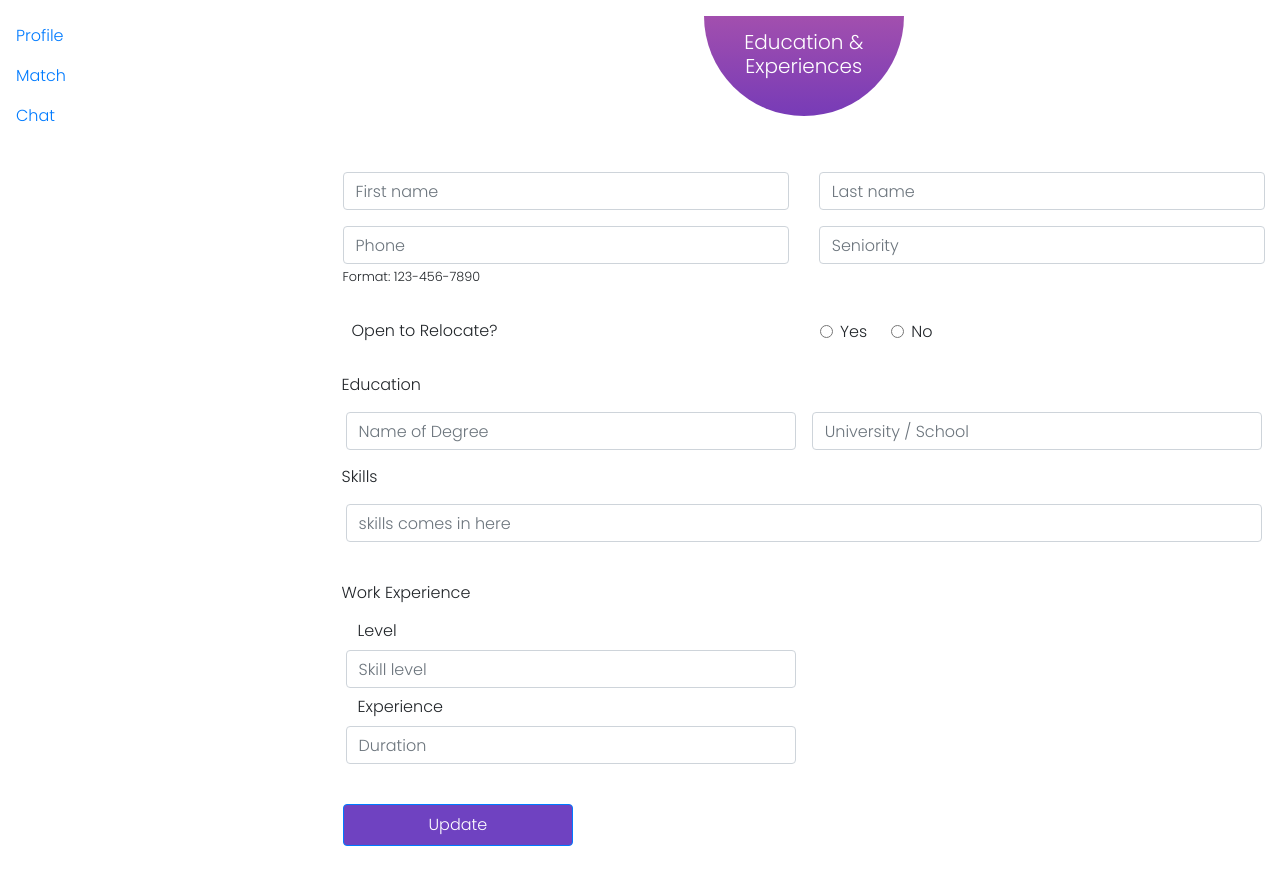
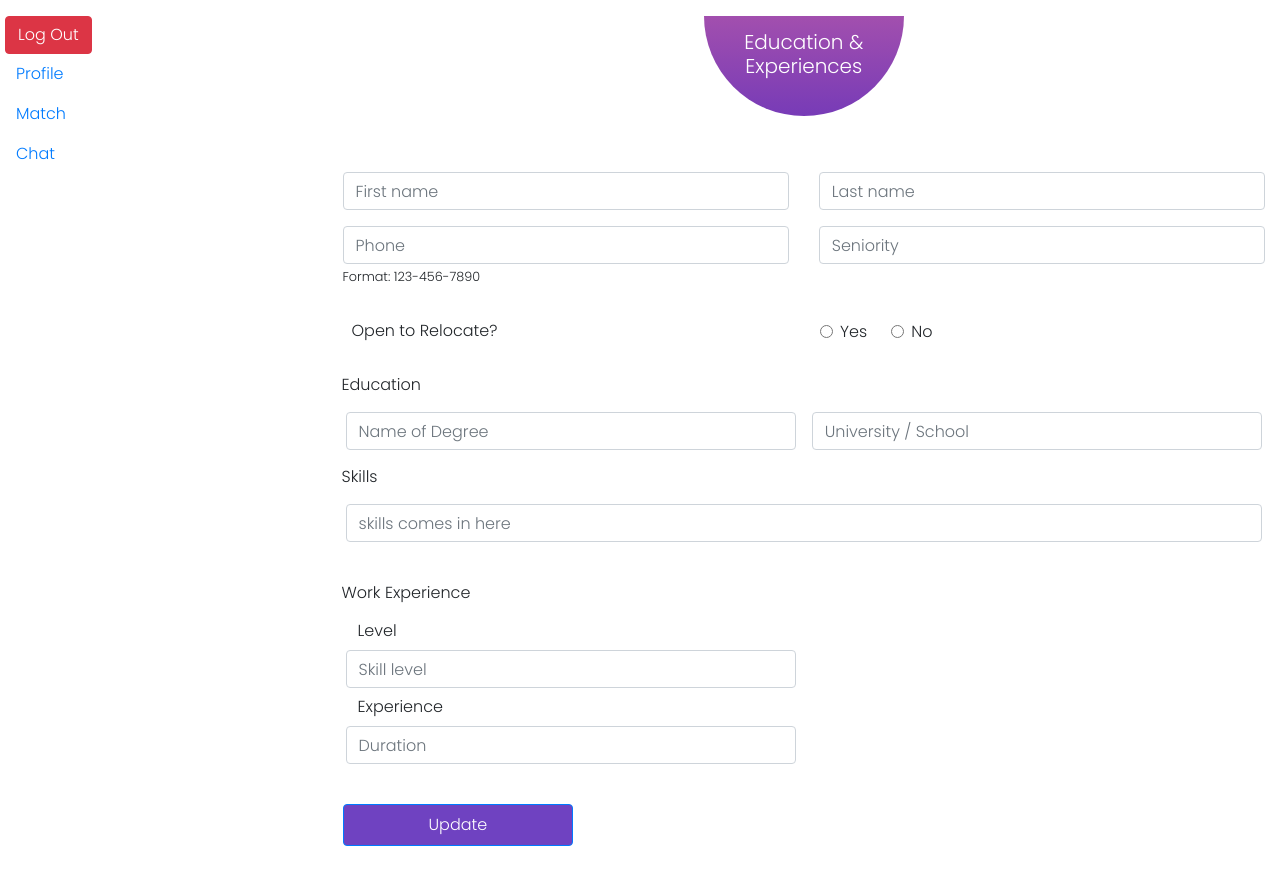
Before and after one commit to khumair/Tindev-Frontend, a React (Create React App) app: page /user/profile in a window 1280 px wide. Shown: the top 884 px of the page. Built offline with nearby package versions, Linux system fonts and the light colour scheme.

Commit message:
log out function implemented in user's profile page

```diff
--- a/src/components/CompanyProfileForm/index.tsx
+++ b/src/components/CompanyProfileForm/index.tsx
@@ -1,6 +1,7 @@
 import React from 'react'
 import { Form, Col, Row, Container, Button /*Image*/ } from 'react-bootstrap'
 import DateSelector from '../DateSelector'
+import LogOut from '../LogOut'
 
 //import uploadImage from '../../media/upload-Image.png'
 
@@ -8,6 +9,7 @@ const CompanyProfileForm = () => {
   return (
     <Container fluid="md">
       <h2 className="purple-text">Company Profile</h2>
+      <LogOut />
       <Row>
         <Col xs>
           <Form>
--- a/src/components/JobseekerProfileForm/index.tsx
+++ b/src/components/JobseekerProfileForm/index.tsx
@@ -66,8 +66,9 @@ const JobseekerProfileForm = () => {
 
   return (
     <div className="position-relative">
-      <HalfCircle inputText="Education & Experiences" />
-
+      <div>
+        <HalfCircle inputText="Education & Experiences" />
+      </div>
       <Form
         onSubmit={e => handleSubmit(e)}
         onChange={e => handleChange(e)}
--- a/src/components/LogOut/index.tsx
+++ b/src/components/LogOut/index.tsx
@@ -11,10 +11,11 @@ const LogOut = () => {
   return (
     <>
       <button
-        className="btn btn-outline-dark"
+        className="btn btn-danger sm-2"
         onClick={() => deleteTokenFromLocalStorage()}
+        style={{ marginLeft: '5px' }}
       >
-        LogOut
+        Log Out
       </button>
     </>
   )
--- a/src/components/Tabs/index.tsx
+++ b/src/components/Tabs/index.tsx
@@ -1,5 +1,6 @@
 import React from 'react'
 import { Tab, Row, Col, Nav } from 'react-bootstrap'
+import LogOut from '../LogOut'
 
 const Tabs = ({ formComponent, matchComponent }: any) => {
   return (
@@ -7,6 +8,7 @@ const Tabs = ({ formComponent, matchComponent }: any) => {
       <Tab.Container defaultActiveKey="first">
         <Row>
           <Col sm={3}>
+            <LogOut />
             <Nav className="flex-column nav-bar">
               <Nav.Item>
                 <Nav.Link eventKey="first">Profile</Nav.Link>
```
